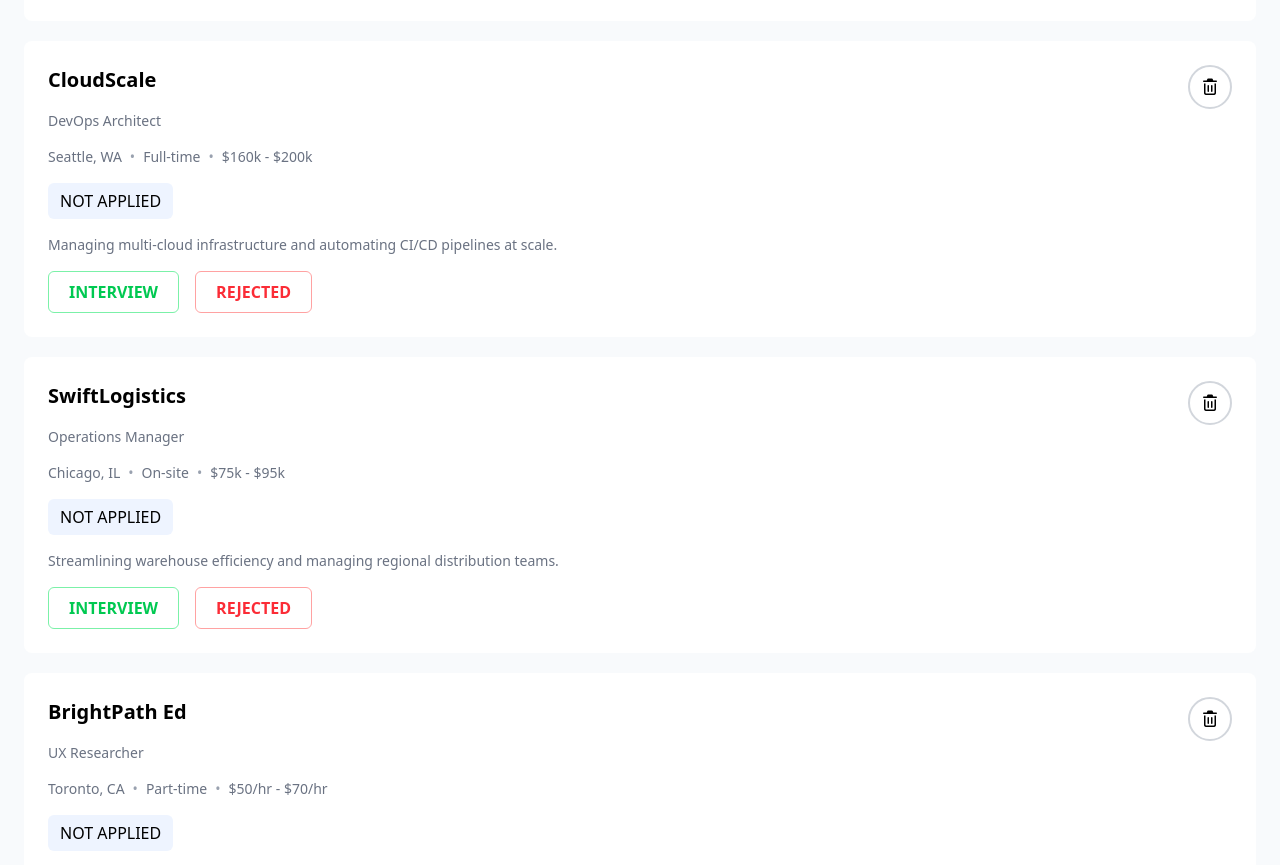
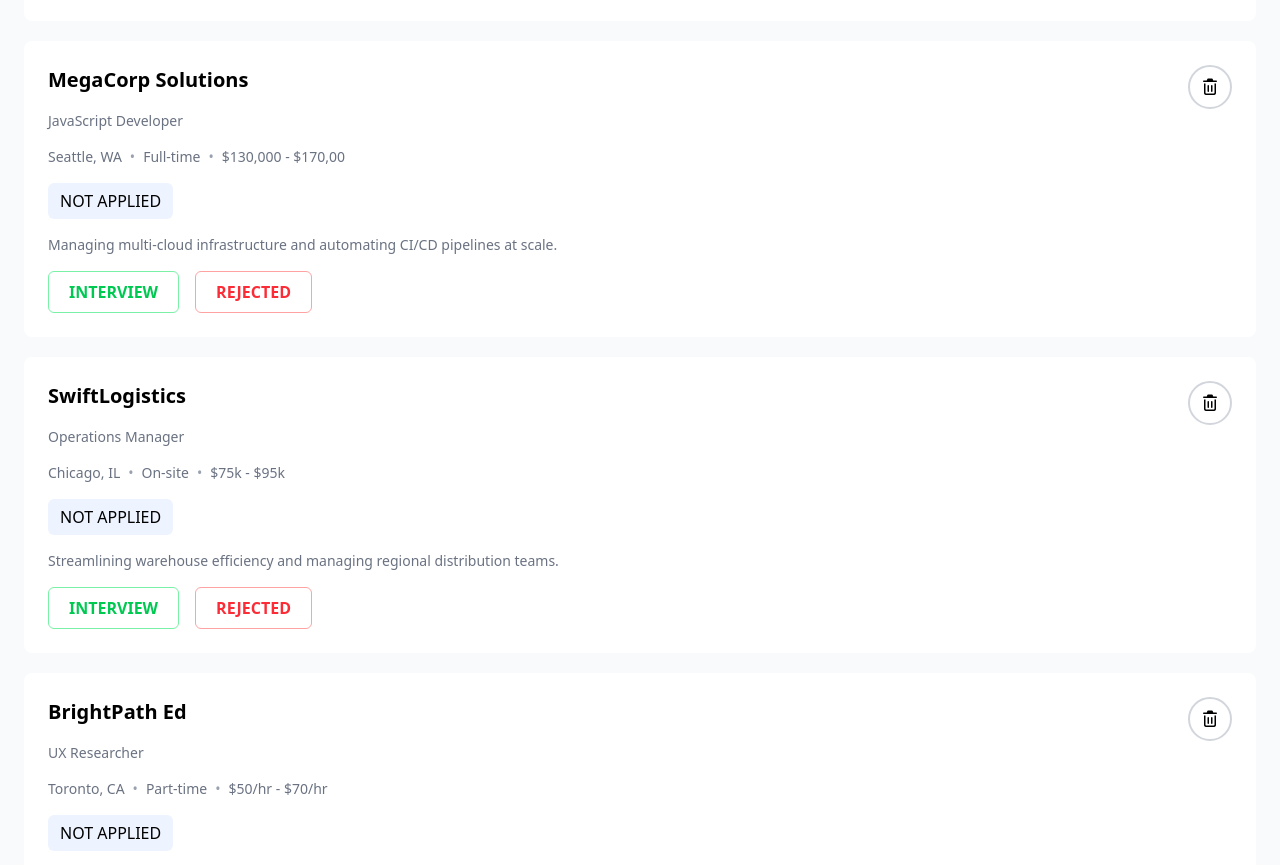
Before and after one commit to mir-md-rahim/B13-A4-Job-Tracker, a plain HTML site: page index.html in a window 1280 px wide. Shown: the part 1916-2781 px from the top of the page. Drawn offline with nearby package versions, Linux system fonts and the light colour scheme.

Commit message:
card 6 somthing is changed

```diff
--- a/index.html
+++ b/index.html
@@ -323,15 +323,17 @@
           <div class="flex justify-between bg-white p-6 rounded-lg">
             <!-- content -->
             <div class="space-y-4">
-              <h1 class="companyName font-bold text-[20px]">CloudScale</h1>
-              <p class="position text-sm text-gray-500">DevOps Architect</p>
+              <h1 class="companyName font-bold text-[20px]">
+                MegaCorp Solutions
+              </h1>
+              <p class="position text-sm text-gray-500">JavaScript Developer</p>
 
               <div class="flex text-sm text-gray-500">
                 <span class="location">Seattle, WA</span>
                 <span class="mx-2 text-gray-400">•</span>
                 <span class="type">Full-time</span>
                 <span class="mx-2 text-gray-400">•</span>
-                <span class="salary">$160k - $200k</span>
+                <span class="salary">$130,000 - $170,00</span>
               </div>
 
               <span
```
